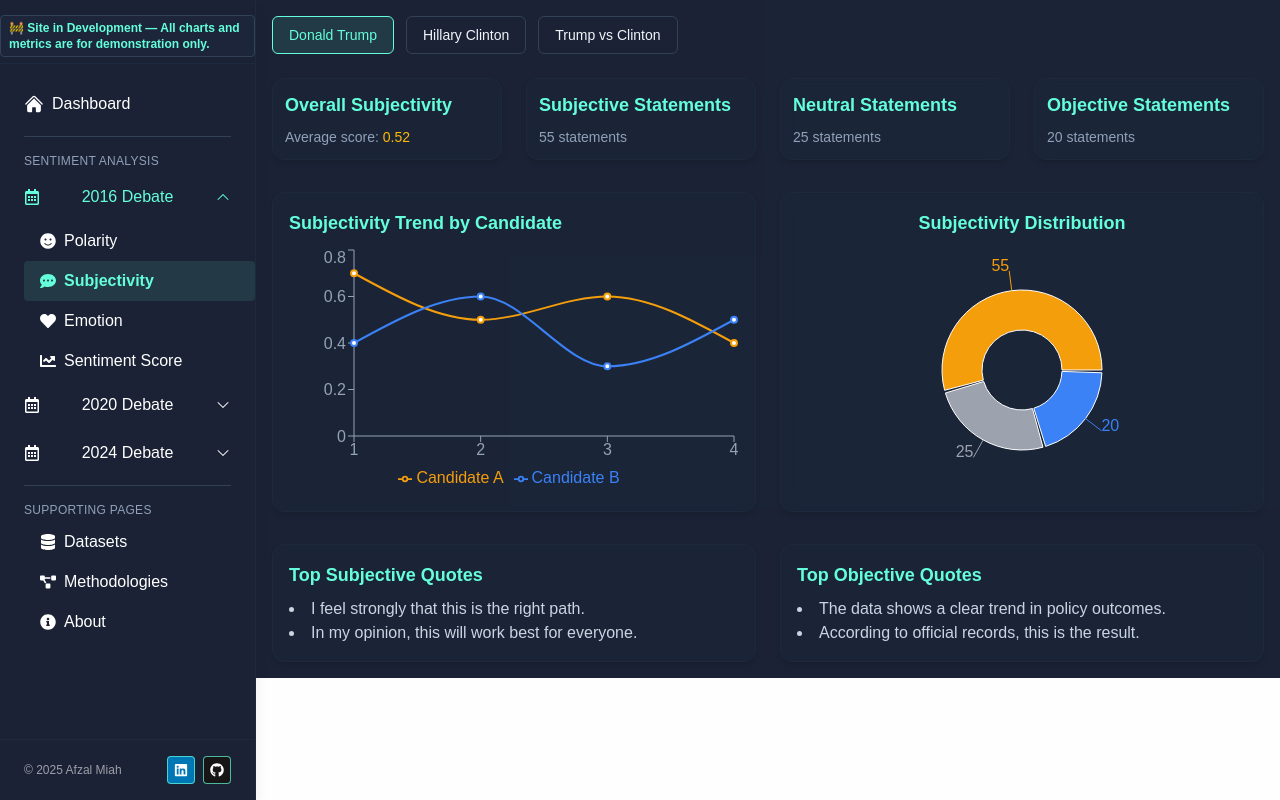
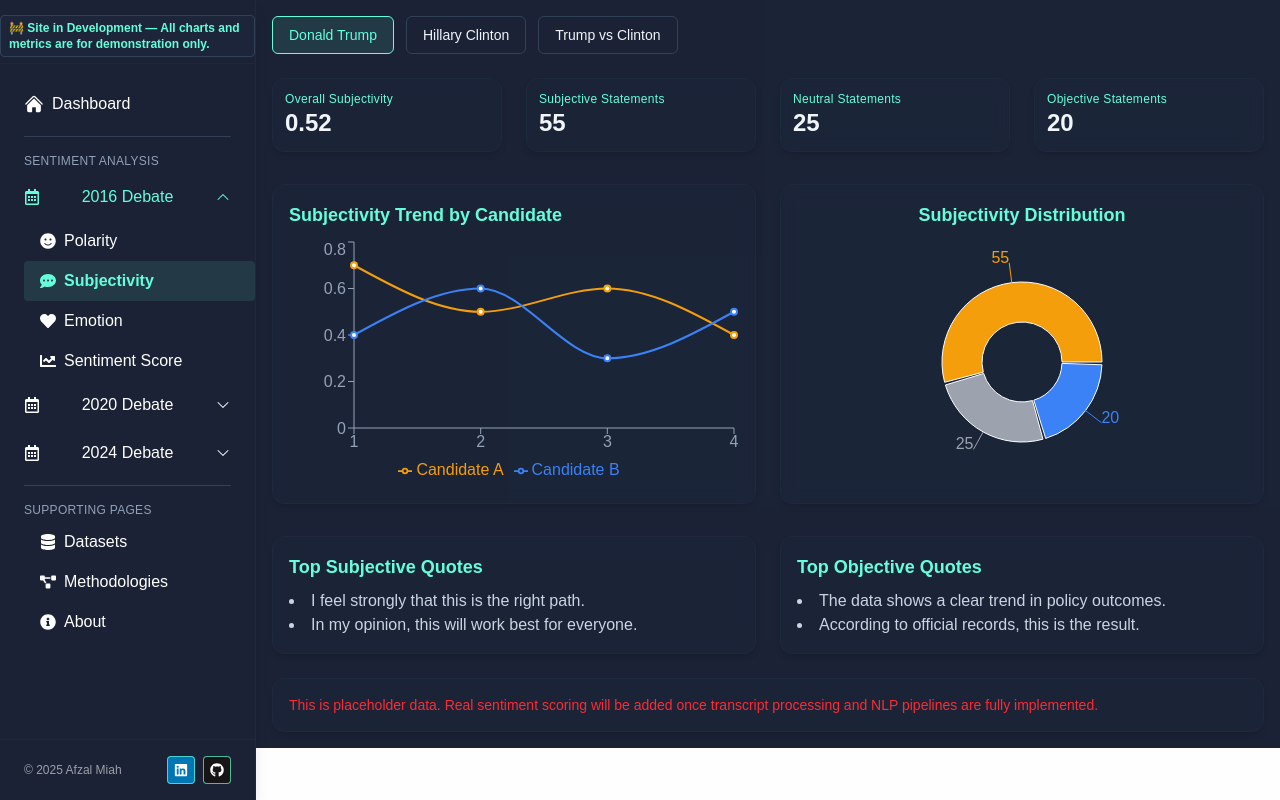
Before and after one commit to affyzal/sentiment-app, a Next.js app: page /2016/subjectivity in a window 1280 px wide. Built offline with nearby package versions, Linux system fonts and the light colour scheme.

Commit message:
skeletonize and standardize statcard

```diff
--- a/src/app/2016/emotion/page.tsx
+++ b/src/app/2016/emotion/page.tsx
@@ -1,7 +1,9 @@
 "use client";
 
+import Skeleton from "@/components/Skeleton";
+import StatCard from "@/components/StatCard";
 import { motion } from "framer-motion";
-import { useState } from "react";
+import { useEffect, useState } from "react";
 import {
   LineChart,
   Line,
@@ -71,13 +73,26 @@
 
 const EmotionDashboard = () => {
   const [selectedCandidate, setSelectedCandidate] = useState<string>(candidates[0]);
+  const [loading, setLoading] = useState<boolean>(true);
+
+  useEffect(() => {
+    const t = setTimeout(() => setLoading(false), 800);
+    return () => clearTimeout(t);
+  }, []);
+
 
   return (
     <div className="min-h-screen w-full bg-slate-900/95 text-slate-100 flex flex-col items-center p-4">
       {/* Header */}
 
       <div className="flex w-full justify-start gap-3 mb-6">
-      {
+      {loading ? (
+        <>
+          <Skeleton width="120px" height="36px" className="rounded-md" />
+          <Skeleton width="120px" height="36px" className="rounded-md" />
+          <Skeleton width="120px" height="36px" className="rounded-md" />
+        </>
+      ) : (
         candidates.map((c) => (
           <button
             key={c}
@@ -92,25 +107,38 @@
             {c}
           </button>
         ))
+      )}
+
+      </div>
+
+      {/* Metric Cards */}
+      <div className="grid grid-cols-1 sm:grid-cols-4 gap-6 w-full max-w-6xl mb-5">
+        {loading ? (
+          <>
+            <Skeleton height="76px" />
+            <Skeleton height="76px" />
+            <Skeleton height="76px" />
+            <Skeleton height="76px" />
+          </>
+        ) : (
+          emotions.map((e) => (
+            <StatCard
+              key={e}
+              label={`${e} Sentences`}
+              value={mockDistribution.find((d) => d.name === e)?.value || 0}
+            />
+          ))
+        )
         }
       </div>
 
-      {/* Metric Cards */}
-      <div className="grid grid-cols-1 sm:grid-cols-4 gap-6 w-full max-w-6xl mb-8">
-        {emotions.map((e) => (
-          <motion.div
-            key={e}
-            className="rounded-xl border border-slate-800 bg-slate-800/40 backdrop-blur p-3 shadow-md"
-          >
-            <h2 className="text-lg font-semibold text-[#64ffda] mb-2">{e}</h2>
-            <p className="text-slate-400 text-sm">Count: {mockDistribution.find((d) => d.name === e)?.value}</p>
-          </motion.div>
-        ))}
-      </div>
 
       {/* Charts */}
-      <div className="grid grid-cols-1 md:grid-cols-2 gap-6 max-w-6xl w-full mb-8">
+      <div className="grid grid-cols-1 md:grid-cols-2 gap-6 max-w-6xl w-full mb-6">
         {/* Emotion Trend */}
+        {loading ? (
+          <Skeleton height="320px" />
+        ) : (
           <motion.div className="rounded-xl border border-slate-800 bg-slate-800/40 backdrop-blur p-4 shadow-md">
             <h2 className="text-lg font-semibold text-[#64ffda] mb-2">Emotion Trend Over Time</h2>
             <ResponsiveContainer width="100%" height={250}>
@@ -131,8 +159,13 @@
               </LineChart>
             </ResponsiveContainer>
           </motion.div>
+          )
+        }
 
         {/* Distribution Pie */}
+        {loading ? (
+          <Skeleton height="320px" />
+        ) : (
           <motion.div className="rounded-xl border border-slate-800 bg-slate-800/40 backdrop-blur p-4 shadow-md flex flex-col items-center">
             <h2 className="text-lg font-semibold text-[#64ffda] mb-2">Emotion Distribution</h2>
             <ResponsiveContainer width="100%" height={250}>
@@ -149,15 +182,34 @@
                   {mockDistribution.map((entry) => (
                     <Cell key={entry.name} fill={entry.color} />
                   ))}
+                  <Tooltip
+                    contentStyle={{
+                      backgroundColor: "#0f172a",
+                      border: "1px solid #334155",
+                    }}
+                    labelStyle={{ color: "#64ffda" }}
+                    itemStyle={{ color: "#ffffff" }} // <- value text
+                  />
+
                 </Pie>
               </PieChart>
             </ResponsiveContainer>
           </motion.div>
+          )
+        }
       </div>
 
       {/* Top Quotes */}
       <div className="grid grid-cols-1 md:grid-cols-2 gap-6 max-w-6xl w-full">
-        {emotions.map((e) => (
+        {loading ? (
+          <>
+            <Skeleton height="115px" />
+            <Skeleton height="115px" />
+            <Skeleton height="115px" />
+            <Skeleton height="115px" />
+          </>
+        ) : (
+            emotions.map((e) => (
             <motion.div
               key={e}
               className="rounded-xl border border-slate-800 bg-slate-800/40 backdrop-blur p-4 shadow-md"
@@ -169,7 +221,17 @@
                 ))}
               </ul>
             </motion.div>
-        ))}
+
+          ))
+        )
+        }
+
+      </div>
+      <div className="mt-6 w-full p-4 rounded-xl border border-slate-800 bg-slate-800/40 backdrop-blur shadow-md">
+        <p className="text-red-500 text-sm ">
+          This is placeholder data. Real sentiment scoring will be added once
+          transcript processing and NLP pipelines are fully implemented.
+        </p>
       </div>
     </div>
   );
--- a/src/app/2016/polarity/page.tsx
+++ b/src/app/2016/polarity/page.tsx
@@ -1,5 +1,7 @@
 "use client";
 
+import Skeleton from "@/components/Skeleton";
+import StatCard from "@/components/StatCard";
 import { motion } from "framer-motion";
 import { useState, useEffect } from "react";
 import {
@@ -61,7 +63,13 @@
     <div className="w-full bg-slate-900/95 text-slate-100 flex flex-col items-center p-4">
       {/* Header */}
       <div className="flex w-full justify-start gap-3 mb-6">
-      {
+      {loading ? (
+        <>
+          <Skeleton width="120px" height="36px" className="rounded-md" />
+          <Skeleton width="120px" height="36px" className="rounded-md" />
+          <Skeleton width="120px" height="36px" className="rounded-md" />
+        </>
+      ) : (
         candidates.map((c) => (
           <button
             key={c}
@@ -76,40 +84,40 @@
             {c}
           </button>
         ))
-      }
+      )}
       </div>
 
       {/* Metric Cards */}
       <div className="grid grid-cols-1 sm:grid-cols-4 gap-6 w-full max-w-6xl mb-8">
-        <motion.div
-          initial={{ opacity: 0, y: 10 }}
-          animate={{ opacity: 1, y: 0 }}
-          className="rounded-xl border border-slate-800 bg-slate-800/40 backdrop-blur p-3 shadow-md"
-        >
-          <h2 className="text-lg font-semibold text-[#64ffda] mb-2">Overall Polarity</h2>
-          <p className="text-slate-400 text-sm">Average score: <span className="text-green-400">0.05</span></p>
-        </motion.div>
-
-        <motion.div className="rounded-xl border border-slate-800 bg-slate-800/40 backdrop-blur p-3 shadow-md">
-          <h2 className="text-lg font-semibold text-[#64ffda] mb-2">Positive Statements</h2>
-          <p className="text-slate-400 text-sm">40 statements</p>
-        </motion.div>
-
-        <motion.div className="rounded-xl border border-slate-800 bg-slate-800/40 backdrop-blur p-3 shadow-md">
-          <h2 className="text-lg font-semibold text-[#64ffda] mb-2">Neutral Statements</h2>
-          <p className="text-slate-400 text-sm">35 statements</p>
-        </motion.div>
-
-        <motion.div className="rounded-xl border border-slate-800 bg-slate-800/40 backdrop-blur p-3 shadow-md">
-          <h2 className="text-lg font-semibold text-[#64ffda] mb-2">Negative Statements</h2>
-          <p className="text-slate-400 text-sm">25 statements</p>
-        </motion.div>
+        {loading ? (
+          <>
+            <Skeleton height="76px" />
+            <Skeleton height="76px" />
+            <Skeleton height="76px" />
+            <Skeleton height="76px" />
+          </>
+        ) : (
+          <>
+            <StatCard label="Overall Polarity (Average Score)" value="0.05" />
+            <StatCard label="Positive Statements" value="40" />
+            <StatCard label="Neutral Statements" value="35" />
+            <StatCard label="Negative Statements" value="25" />
+        </>
+        )}
       </div>
 
       {/* Charts */}
       <div className="grid grid-cols-1 md:grid-cols-2 gap-6 max-w-6xl w-full mb-8">
         {/* Candidate Trend */}
-        <motion.div className="rounded-xl border border-slate-800 bg-slate-800/40 backdrop-blur p-4 shadow-md">
+        {
+        loading ? (
+          <>
+            <Skeleton height="320px" />
+            <Skeleton height="320px" />
+          </>
+        ) : (
+        <>
+          <div className="rounded-xl border border-slate-800 bg-slate-800/40 backdrop-blur p-4 shadow-md">
             <h2 className="text-lg font-semibold text-[#64ffda] mb-2">Polarity Trend by Candidate</h2>
             <ResponsiveContainer width="100%" height={250}>
               <LineChart data={mockPolarityTrend}>
@@ -123,15 +131,12 @@
                     type="monotone"
                     dataKey={c}
                     stroke={c === "Trump" ? "#22c55e" : "#ef4444"}
-                  strokeWidth={2}
-                />
+                    strokeWidth={2} />
                 ))}
               </LineChart>
             </ResponsiveContainer>
-        </motion.div>
-
-        {/* Distribution Pie */}
-        <motion.div className="rounded-xl border border-slate-800 bg-slate-800/40 backdrop-blur p-4 shadow-md flex flex-col items-center">
+          </div>
+          <div className="rounded-xl border border-slate-800 bg-slate-800/40 backdrop-blur p-4 shadow-md flex flex-col items-center">
             <h2 className="text-lg font-semibold text-[#64ffda] mb-2">Polarity Distribution</h2>
             <ResponsiveContainer width="100%" height={250}>
               <PieChart>
@@ -150,11 +155,21 @@
                 </Pie>
               </PieChart>
             </ResponsiveContainer>
-        </motion.div>
+          </div>
+        </>
+        )
+        }
       </div>
 
       {/* Top Quotes */}
       <div className="grid grid-cols-1 md:grid-cols-2 gap-6 max-w-6xl w-full">
+      {loading ? (
+        <>
+          <Skeleton height="120px" />
+          <Skeleton height="120px" />
+        </>
+      ) : (
+        <>
           <motion.div className="rounded-xl border border-slate-800 bg-slate-800/40 backdrop-blur p-4 shadow-md">
               <h2 className="text-lg font-semibold text-[#64ffda] mb-2">Top Positive Quotes</h2>
               <ul className="list-disc list-inside text-slate-300">
@@ -162,9 +177,7 @@
                   <li key={i}>{q}</li>
                 ))}
               </ul>
-        </motion.div>
-
-        <motion.div className="rounded-xl border border-slate-800 bg-slate-800/40 backdrop-blur p-4 shadow-md">
+            </motion.div><motion.div className="rounded-xl border border-slate-800 bg-slate-800/40 backdrop-blur p-4 shadow-md">
                 <h2 className="text-lg font-semibold text-[#64ffda] mb-2">Top Negative Quotes</h2>
                 <ul className="list-disc list-inside text-slate-300">
                   {mockQuotes.negative.map((q, i) => (
@@ -172,6 +185,16 @@
                   ))}
                 </ul>
               </motion.div>
+          </>
+        )}
+
+      </div>
+
+      <div className="mt-6 p-4 w-full rounded-xl border border-slate-800 bg-slate-800/40 backdrop-blur shadow-md">
+        <p className="text-red-500 text-sm">
+          This is placeholder data. Real sentiment scoring will be added once
+          transcript processing and NLP pipelines are fully implemented.
+        </p>
       </div>
     </div>
   );
--- a/src/app/2016/subjectivity/page.tsx
+++ b/src/app/2016/subjectivity/page.tsx
@@ -1,5 +1,7 @@
 "use client";
 
+import Skeleton from "@/components/Skeleton";
+import StatCard from "@/components/StatCard";
 import { motion } from "framer-motion";
 import { useState, useEffect } from "react";
 import {
@@ -80,7 +82,13 @@
     <div className="w-full bg-slate-900/95 text-slate-100 flex flex-col items-center p-4">
       {/* Header */}
       <div className="flex w-full justify-start gap-3 mb-6">
-      {
+      {loading ? (
+        <>
+          <Skeleton width="120px" height="36px" className="rounded-md" />
+          <Skeleton width="120px" height="36px" className="rounded-md" />
+          <Skeleton width="120px" height="36px" className="rounded-md" />
+        </>
+      ) : (
         candidates.map((c) => (
           <button
             key={c}
@@ -95,35 +103,37 @@
             {c}
           </button>
         ))
-      }
+      )}
       </div>
 
       {/* Metric Cards */}
       <div className="grid grid-cols-1 sm:grid-cols-4 gap-6 w-full max-w-6xl mb-8">
-        <motion.div className="rounded-xl border border-slate-800 bg-slate-800/40 backdrop-blur p-3 shadow-md">
-          <h2 className="text-lg font-semibold text-[#64ffda] mb-2">Overall Subjectivity</h2>
-          <p className="text-slate-400 text-sm">Average score: <span className="text-amber-400">0.52</span></p>
-        </motion.div>
-
-        <motion.div className="rounded-xl border border-slate-800 bg-slate-800/40 backdrop-blur p-3 shadow-md">
-          <h2 className="text-lg font-semibold text-[#64ffda] mb-2">Subjective Statements</h2>
-          <p className="text-slate-400 text-sm">55 statements</p>
-        </motion.div>
-
-        <motion.div className="rounded-xl border border-slate-800 bg-slate-800/40 backdrop-blur p-3 shadow-md">
-          <h2 className="text-lg font-semibold text-[#64ffda] mb-2">Neutral Statements</h2>
-          <p className="text-slate-400 text-sm">25 statements</p>
-        </motion.div>
-
-        <motion.div className="rounded-xl border border-slate-800 bg-slate-800/40 backdrop-blur p-3 shadow-md">
-          <h2 className="text-lg font-semibold text-[#64ffda] mb-2">Objective Statements</h2>
-          <p className="text-slate-400 text-sm">20 statements</p>
-        </motion.div>
+        {loading ? (
+          <>
+            <Skeleton height="76px" />
+            <Skeleton height="76px" />
+            <Skeleton height="76px" />
+            <Skeleton height="76px" />
+          </>
+        ) : (
+          <>
+            <StatCard label="Overall Subjectivity" value="0.52" />
+            <StatCard label="Subjective Statements" value="55" />
+            <StatCard label="Neutral Statements" value="25" />
+            <StatCard label="Objective Statements" value="20" />
+        </>
+        )}
       </div>
-
       {/* Charts */}
       <div className="grid grid-cols-1 md:grid-cols-2 gap-6 max-w-6xl w-full mb-8">
-        {/* Candidate Trend */}
+        {
+        loading ? (
+          <>
+            <Skeleton height="320px" />
+            <Skeleton height="320px" />
+          </>
+        ) : (
+        <>
           <motion.div className="rounded-xl border border-slate-800 bg-slate-800/40 backdrop-blur p-4 shadow-md">
             <h2 className="text-lg font-semibold text-[#64ffda] mb-2">Subjectivity Trend by Candidate</h2>
             <ResponsiveContainer width="100%" height={250}>
@@ -135,8 +145,7 @@
                     backgroundColor: "#1e293b",
                     border: "none",
                     color: "white",
-                }}
-              />
+                  }} />
                 <Legend />
                 {mockCandidates.map((c) => (
                   <Line
@@ -144,14 +153,11 @@
                     type="monotone"
                     dataKey={c}
                     stroke={c === "Candidate A" ? colors.subjective : colors.objective}
-                  strokeWidth={2}
-                />
+                    strokeWidth={2} />
                 ))}
               </LineChart>
             </ResponsiveContainer>
           </motion.div>
-
-        {/* Distribution Pie */}
           <motion.div className="rounded-xl border border-slate-800 bg-slate-800/40 backdrop-blur p-4 shadow-md flex flex-col items-center">
             <h2 className="text-lg font-semibold text-[#64ffda] mb-2">Subjectivity Distribution</h2>
             <ResponsiveContainer width="100%" height={250}>
@@ -171,11 +177,21 @@
                 </Pie>
               </PieChart>
             </ResponsiveContainer>
-        </motion.div>
+          </motion.div></>
+        )
+      }
       </div>
 
       {/* Top Quotes */}
       <div className="grid grid-cols-1 md:grid-cols-2 gap-6 max-w-6xl w-full">
+        {
+        loading ? (
+          <>
+            <Skeleton height="120px" />
+            <Skeleton height="120px" />
+          </>
+        ) : (
+        <>
           <motion.div className="rounded-xl border border-slate-800 bg-slate-800/40 backdrop-blur p-4 shadow-md">
             <h2 className="text-lg font-semibold text-[#64ffda] mb-2">Top Subjective Quotes</h2>
             <ul className="list-disc list-inside text-slate-300">
@@ -184,7 +200,6 @@
               ))}
             </ul>
           </motion.div>
-
           <motion.div className="rounded-xl border border-slate-800 bg-slate-800/40 backdrop-blur p-4 shadow-md">
             <h2 className="text-lg font-semibold text-[#64ffda] mb-2">Top Objective Quotes</h2>
             <ul className="list-disc list-inside text-slate-300">
@@ -193,6 +208,15 @@
               ))}
             </ul>
           </motion.div>
+        </>
+        )
+      }
+      </div>
+      <div className="mt-6 w-full p-4 rounded-xl border border-slate-800 bg-slate-800/40 backdrop-blur shadow-md">
+        <p className="text-red-500 text-sm">
+          This is placeholder data. Real sentiment scoring will be added once
+          transcript processing and NLP pipelines are fully implemented.
+        </p>
       </div>
     </div>
   );
--- /dev/null
+++ b/src/components/StatCard.tsx
@@ -0,0 +1,21 @@
+"use client";
+
+import { motion } from "framer-motion";
+import React from "react";
+
+interface StatCardProps {
+  label: string;
+  value: number | string;
+  delay?: number;
+}
+
+const StatCard: React.FC<StatCardProps> = ({ label, value, delay = 0 }) => {
+  return (
+    <div className="p-3 rounded-xl border border-slate-800 bg-slate-800/40 backdrop-blur shadow-md">
+      <h2 className="text-xs text-[#64ffda] tracking-wide">{label}</h2>
+      <p className="text-2xl font-bold text-slate-100">{value}</p>
+    </div>
+  );
+};
+
+export default StatCard;
```
Also changed, not shown: src/app/2016/sentiment-score/page.tsx (+14 -8 lines). Lines whose indentation alone changed are shown as unchanged.
